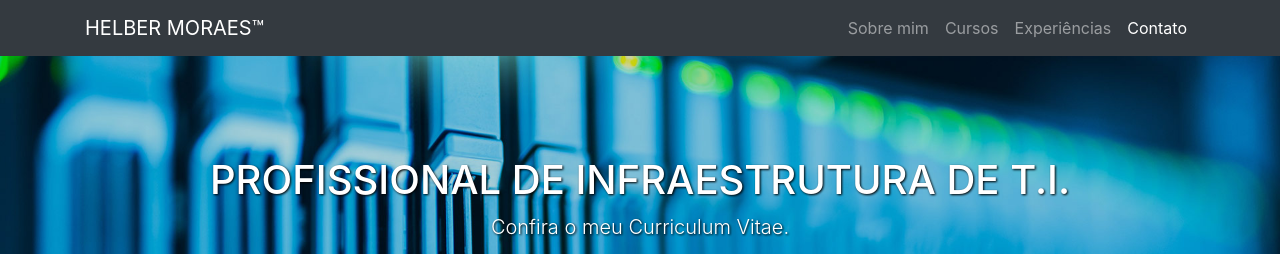
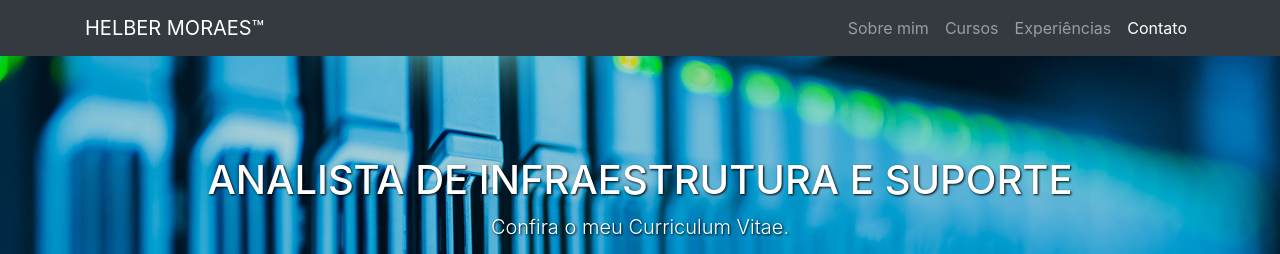
Before and after one commit to helberdantas/sitepessoal, a website with bundled scripts: page index.html in a window 1280 px wide. Shown: the top 254 px of the page. Built offline with nearby package versions, Linux system fonts and the light colour scheme.

Commit message:
Update index.html

```diff
--- a/index.html
+++ b/index.html
@@ -59,7 +59,7 @@
 <header class="bgimage text-white">
 
     <div class="container text-center">
-      <h1 style="filter: drop-shadow(1px 1px 1px black);">PROFISSIONAL DE INFRAESTRUTURA DE T.I.</h1>
+      <h1 style="filter: drop-shadow(1px 1px 1px black);">ANALISTA DE INFRAESTRUTURA E SUPORTE</h1>
       <p class="lead" style="filter: drop-shadow(1px 1px 1px black);">Confira o meu Curriculum Vitae.</p>
       <a href="https://drive.google.com/file/d/10KjL3BD8Oef8pEAA8y7P6Yv3QPixC4iv/view?usp=sharing" class="btn btn-primary" target="_blank"><img src="https://img.icons8.com/metro/20/FFFFFF/download.png"/>&nbsp;BAIXAR CURRÍCULO</a>
 
```
